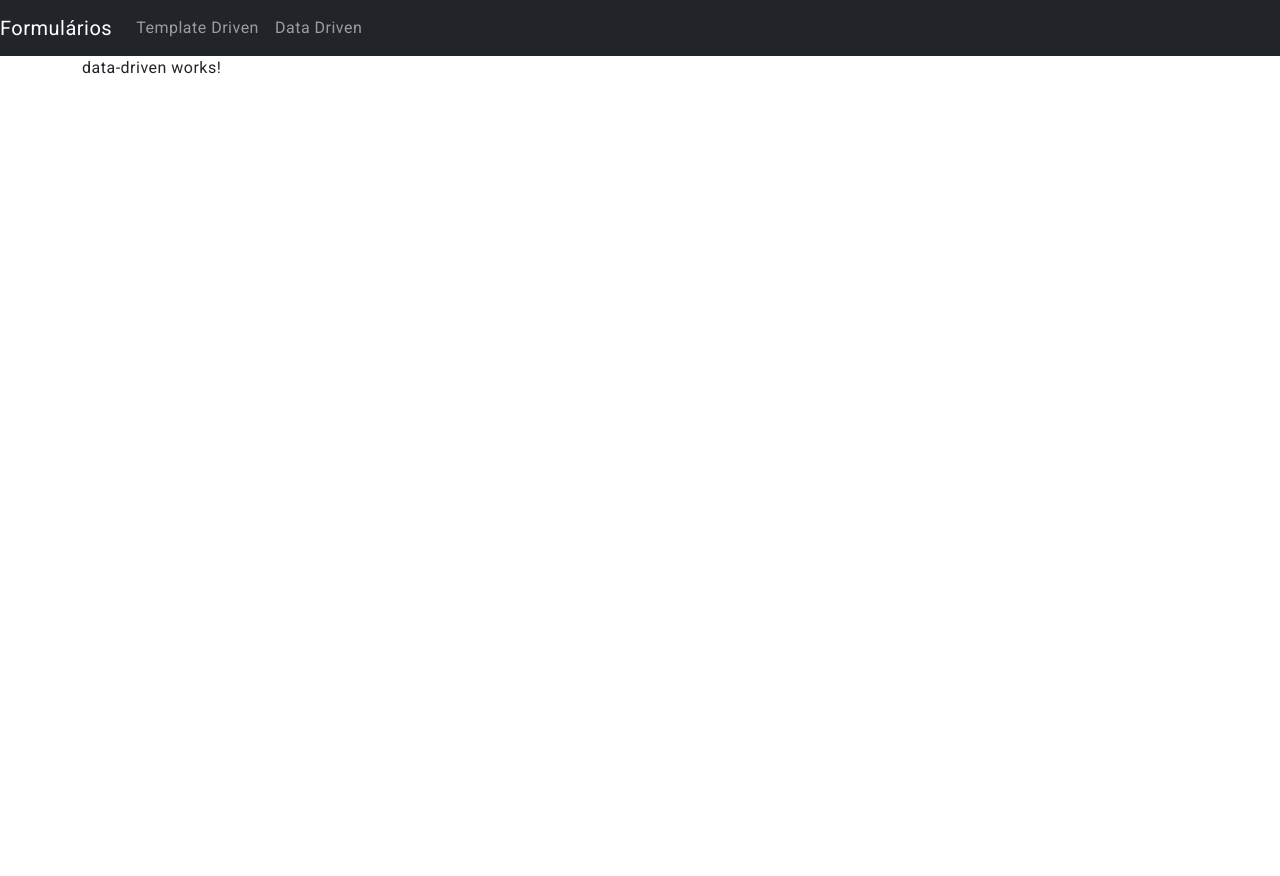
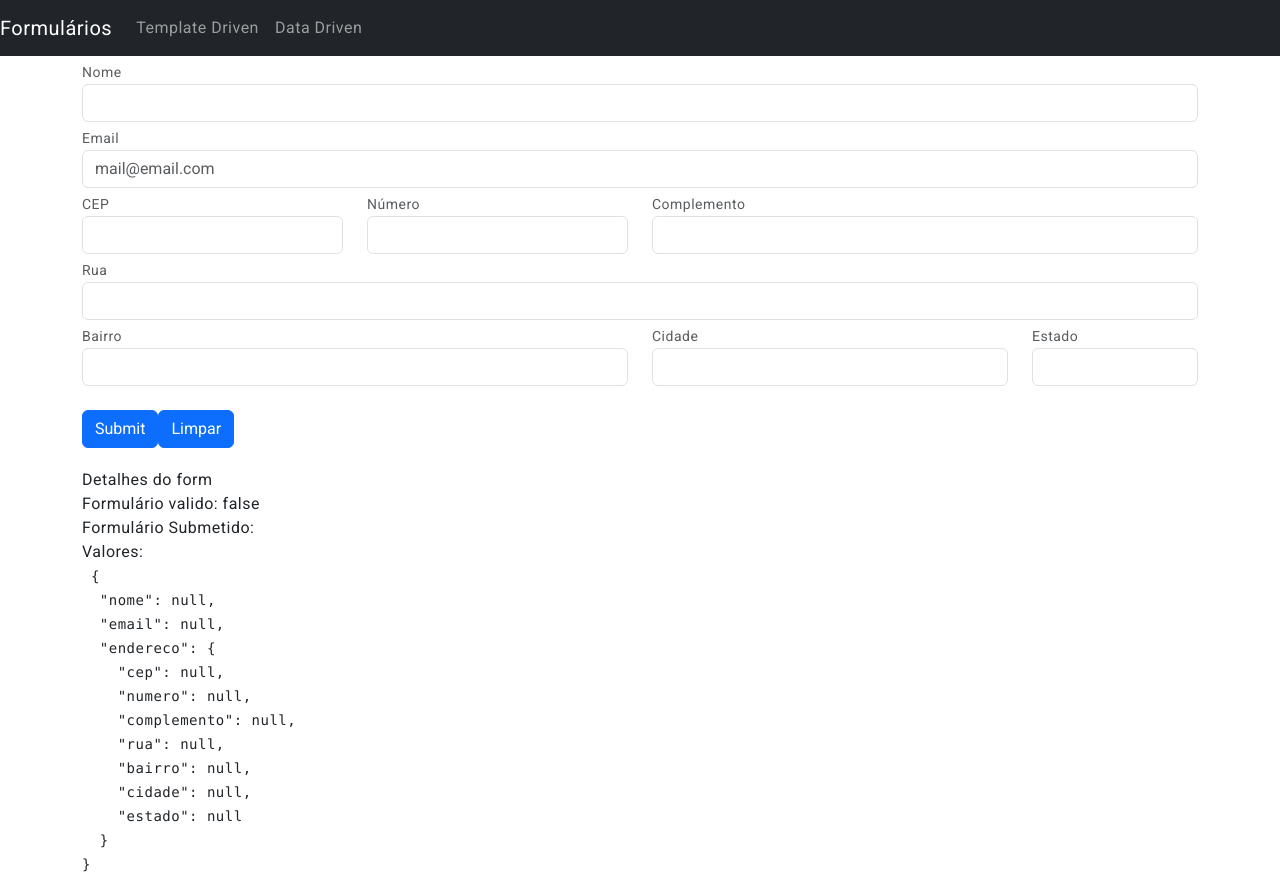
Before and after one commit to Lucascg16/Curso-Angular, an Angular app: page /dataForm in a window 1280 px wide. Before the commit the page ends 800 px from the top, so only its background shows below. Built offline with nearby package versions, Linux system fonts and the light colour scheme.

Commit message:
avançando no estudo de data driven form

```diff
--- a/src/app/Formularios/data-driven/data-driven.component.html
+++ b/src/app/Formularios/data-driven/data-driven.component.html
@@ -1 +1,67 @@
-<p>data-driven works!</p>
+<form [formGroup]="form" (ngSubmit)="onSub()">
+    <div class="form-group">
+        <label for="nome" class="form-text">Nome</label>
+        <input type="text" formControlName="nome" id="nome" class="form-control">
+        @if(verificaValidTouched('nome')){
+            <span class="form-text text-danger">Nome é obrigatório</span>
+        }
+    </div>
+    <div class="form-group">
+        <label for="email" class="form-text">Email</label>
+        <input type="email" formControlName="email" id="email" class="form-control" placeholder="mail@email.com">
+        @if(verificaValidTouched('email')){
+            <span class="form-text text-danger">Email é obrigatório</span>
+        }
+    </div>
+
+    <div formGroupName="endereco">
+        <div class="row">
+            <div class="form-group col-sm-3">
+                <label for="cep" class="form-text">CEP</label>
+                <input type="text" id="cep" formControlName="cep" class="form-control" (blur)="consultaCep()">
+                @if(verificaValidTouched('endereco.cep')){
+                    <span class="form-text text-danger">O CEP é obrigatório</span>
+                }
+            </div>
+            <div class="form-group col-sm-3">
+                <label for="numero" class="form-text">Número</label>
+                <input type="text" id="numero" formControlName="numero" class="form-control">
+                @if(verificaValidTouched('endereco.numero')){
+                    <span class="form-text text-danger">O número é obrigatório</span>
+                }
+            </div>
+            <div class="form-group col-sm-6">
+                <label for="complemento" class="form-text">Complemento</label>
+                <input type="text" id="complemento" formControlName="complemento" class="form-control">
+            </div>
+        </div>
+        <div class="form-group">
+            <label for="rua" class="form-text">Rua</label>
+            <input type="text" id="rua" formControlName="rua" class="form-control">
+            @if(verificaValidTouched('endereco.rua')){
+                <span class="form-text text-danger">Rua é obrigatório</span>
+            }
+        </div>
+        <div class="row">
+            <div class="form-group col-sm-6">
+                <label for="bairro" class="form-text">Bairro</label>
+                <input type="text" id="bairro" formControlName="bairro" class="form-control">
+            </div>
+            <div class="form-group col-sm-4">
+                <label for="cidade" class="form-text">Cidade</label>
+                <input type="text" id="cidade" formControlName="cidade" class="form-control">
+            </div>
+            <div class="form-group col-sm-2">
+                <label for="estado" class="form-text">Estado</label>
+                <input type="text" id="estado" formControlName="estado" class="form-control">
+            </div>
+        </div>
+    </div>
+    <br>
+    <div class="">
+        <button type="submit" class="btn btn-primary">Submit</button>
+        <button (click)="resetFormSubmit()" class="btn btn-primary">Limpar</button>
+    </div>
+</form>
+
+<app-form-debug [form]="form"></app-form-debug>
--- a/src/app/Formularios/data-driven/data-driven.component.ts
+++ b/src/app/Formularios/data-driven/data-driven.component.ts
@@ -1,25 +1,109 @@
 import { Component } from '@angular/core';
-import { FormBuilder, FormControl, FormGroup, ReactiveFormsModule } from '@angular/forms';
+import { FormBuilder, FormGroup, FormsModule, ReactiveFormsModule, Validators } from '@angular/forms';
+import { FormDebugComponent } from '../form-debug/form-debug.component';
+import { HttpClient } from '@angular/common/http';
 
 @Component({
   selector: 'app-data-driven',
   standalone: true,
-  imports: [ReactiveFormsModule],
+  imports: [ReactiveFormsModule, FormDebugComponent],
   templateUrl: './data-driven.component.html',
   styleUrl: './data-driven.component.css'
 })
 export class DataDrivenComponent {
   form: FormGroup;
 
-  constructor(private formBuilder: FormBuilder){
+  constructor(private formBuilder: FormBuilder, private http: HttpClient) {
     // this.form = new FormGroup({
     //   nome: new FormControl(null),
     //   email: new FormControl(null)
     // });
 
     this.form = this.formBuilder.group({
-      nome: [null],
-      email: [null]
+      nome: [null, Validators.required],
+      email: [null, [Validators.email, Validators.required]],
+
+      endereco: this.formBuilder.group({
+        cep: [null, Validators.required],
+        numero: [null, Validators.required],
+        complemento: [null],
+        rua: [null, Validators.required],
+        bairro: [null],
+        cidade: [null],
+        estado: [null]
+      })
     });
   }
+
+  onSub() {
+    console.log(this.form.value);
+    this.http.post('https://httpbin.org/post', JSON.stringify(this.form.value)).subscribe(response => {
+      console.log(response);
+      this.resetFormSubmit();
+    });
+  }
+
+  resetFormSubmit() {
+    this.form.reset();
+  }
+
+  consultaCep() {
+    let cep: string = this.form.get('endereco.cep')?.value;
+
+    cep = cep.replace(/\D/g, '');
+    if (cep != "") {
+      var validaCep = /^[0-9]{8}$/;
+
+      if (validaCep.test(cep)) {
+        this.resetFormData()
+        this.http.get(`//viacep.com.br/ws/${cep}/json`).subscribe(
+          (data) => this.populaForm(data)
+        );
+      }
+    }
+  }
+
+  populaForm(data: any) {
+    this.form.patchValue({
+      endereco: {
+        cep: data.cep,
+        complemento: data.complemento,
+        rua: data.logradouro,
+        bairro: data.bairro,
+        cidade: data.localidade,
+        estado: data.uf
+      }
+    })
+  }
+
+  resetFormData() {
+    this.form.patchValue({
+      Endereco: {
+        cep: null,
+        complemento: null,
+        rua: null,
+        bairro: null,
+        cidade: null,
+        estado: null
+      }
+    });
+  }
+
+  verificaValidTouched(campo: string) {
+    return !this.form.get(campo)?.valid && this.form.get(campo)?.touched;
+  }
+
+  verificaEmailValido() {
+    let campoEmail = this.form.get('email');
+    if (campoEmail?.errors) {
+      return campoEmail.errors['email'] && campoEmail.touched;
+    }
+  }
+
+  aplicaCssErro(campo: string) {
+    return {
+      'has-error': this.verificaValidTouched(campo),
+      'has-feedback': this.verificaValidTouched(campo)
+    };
+  }
 }
```
